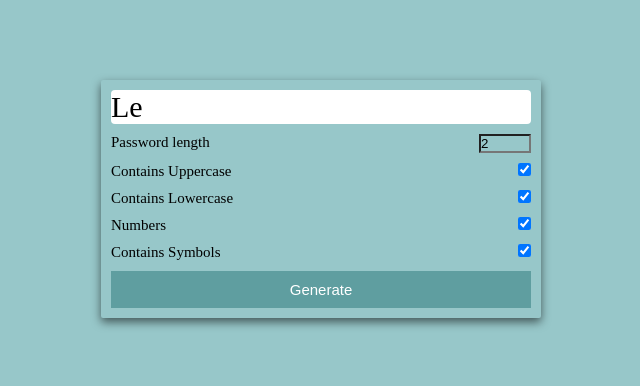
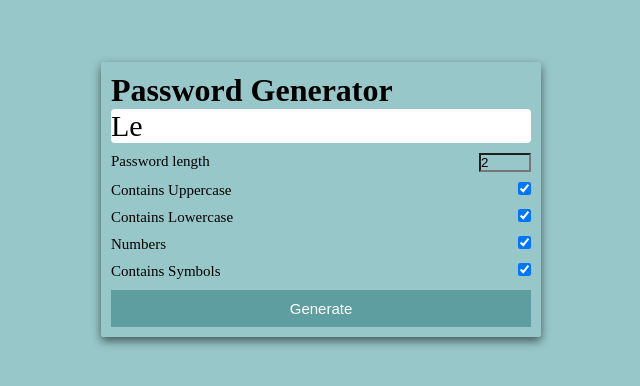
Before and after one commit to AayushiChauhan152/Random-Password-Generator, a plain HTML site: page index.html in a window 1280 px wide. Shown: the part 206-592 px from the top of the page, without its empty margins (319-959 px from the left). Drawn offline with Linux system fonts and the light colour scheme.

Commit message:
Update index.html

```diff
--- a/index.html
+++ b/index.html
@@ -10,6 +10,7 @@
 
     <div class="main">
         <div class="box">
+            <h1>Password Generator</h1>
             <span id="pass-box"></span>
             <div class="row">
                 <div class="left">
```
